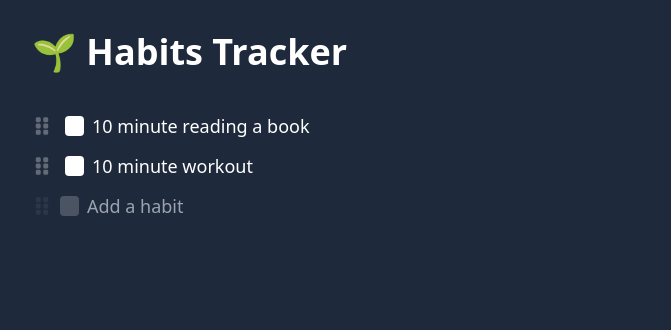
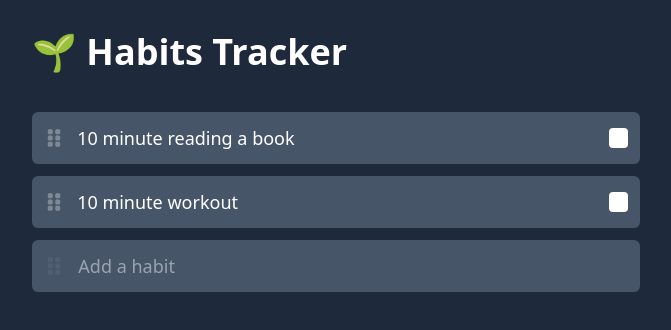
Before and after one commit to asrul10/habit-tracker, a Svelte app: page / in a window 1280 px wide. Shown: the top 330 px of the page, without its empty margins (304-975 px from the left). Built offline with nearby package versions, Linux system fonts and the light colour scheme.

Commit message:
update ui list

```diff
--- a/src/App.svelte
+++ b/src/App.svelte
@@ -107,6 +107,14 @@
     habits = newHabits;
     localStorage.setItem("habits", JSON.stringify(habits));
   };
+
+  const isCompletedToday = (histories) => {
+    return histories
+      .filter((val) => val.completedAt === dateNow)
+      .map((val) => val.id);
+  };
+
+  $: todayCompleted = isCompletedToday(habitHistories);
 
   const saveCompletedHabits = (habit) => {
     let uncompleteIndex = null;
@@ -304,9 +312,9 @@
   {#each habits as habit}
     <div
       data-target={habit.id}
-      class={`mb-3 flex items-start gap-x-2 relative ${
+      class={`mb-3 flex items-start bg-slate-600 rounded-md p-3 gap-x-2 relative ${
         dragPosition === habit.id ? "opacity-30" : ""
-      }`}
+      } ${todayCompleted.includes(habit.id) ? "bg-opacity-40" : ""}`}
       draggable="true"
       id={`parent-${habit.id}`}
       on:dragend={onDragend}
@@ -329,9 +337,26 @@
           />
         </svg>
       </div>
-      <span
-        class="w-5 h-5 rounded mt-1 p-1 cursor-pointer {habitHistories.find(
-          (val) => val.id === habit.id && val.completedAt === dateNow
+
+      <div
+        id="habit-label-{habit.id}"
+        data-id={habit.id}
+        on:keypress={preventEnter}
+        on:keyup={editHabit}
+        on:blur={deleteOnBlur}
+        class="block w-full overflow-hidden textarea-resize min-h-fit text-lg resize-none focus:outline-none {todayCompleted.includes(
+          habit.id
+        )
+          ? `line-through opacity-50`
+          : ``}"
+        role="textbox"
+        contenteditable="true"
+      >
+        {habit.name}
+      </div>
+      <div
+        class="w-5 h-5 rounded mt-1 p-1 cursor-pointer {todayCompleted.includes(
+          habit.id
         )
           ? `bg-blue-500`
           : `bg-white`}"
@@ -344,26 +369,12 @@
             d="M438.6 105.4C451.1 117.9 451.1 138.1 438.6 150.6L182.6 406.6C170.1 419.1 149.9 419.1 137.4 406.6L9.372 278.6C-3.124 266.1-3.124 245.9 9.372 233.4C21.87 220.9 42.13 220.9 54.63 233.4L159.1 338.7L393.4 105.4C405.9 92.88 426.1 92.88 438.6 105.4H438.6z"
           />
         </svg>
-      </span>
-      <span
-        id="habit-label-{habit.id}"
-        data-id={habit.id}
-        on:keypress={preventEnter}
-        on:keyup={editHabit}
-        on:blur={deleteOnBlur}
-        class="block w-full overflow-hidden textarea-resize min-h-fit text-lg resize-none focus:outline-none {habitHistories.find(
-          (val) => val.id === habit.id && val.completedAt === dateNow
-        )
-          ? `line-through opacity-50`
-          : ``}"
-        role="textbox"
-        contenteditable="true">{habit.name}</span
-      >
+      </div>
     </div>
   {/each}
 
-  <div class="mb-2 flex items-start gap-x-2">
-    <div class="opacity-20">
+  <div class="mb-2 flex items-start bg-slate-600 rounded-md p-3 gap-x-2">
+    <div class="opacity-20 w-7 h-7">
       <svg
         xmlns="http://www.w3.org/2000/svg"
         viewBox="0 0 320 512"
@@ -375,15 +386,7 @@
         />
       </svg>
     </div>
-    <span class="w-5 h-5 rounded mt-1 p-1 opacity-20 bg-white">
-      <svg xmlns="http://www.w3.org/2000/svg" viewBox="0 0 448 512">
-        <path
-          fill="#fff"
-          d="M438.6 105.4C451.1 117.9 451.1 138.1 438.6 150.6L182.6 406.6C170.1 419.1 149.9 419.1 137.4 406.6L9.372 278.6C-3.124 266.1-3.124 245.9 9.372 233.4C21.87 220.9 42.13 220.9 54.63 233.4L159.1 338.7L393.4 105.4C405.9 92.88 426.1 92.88 438.6 105.4H438.6z"
-        />
-      </svg>
-    </span>
-    <span
+    <div
       on:keyup={addHabit}
       on:keypress={preventEnter}
       class="block w-full overflow-hidden textarea-resize min-h-fit text-lg resize-none outline-none placeholder-habit cursor-text"
```
